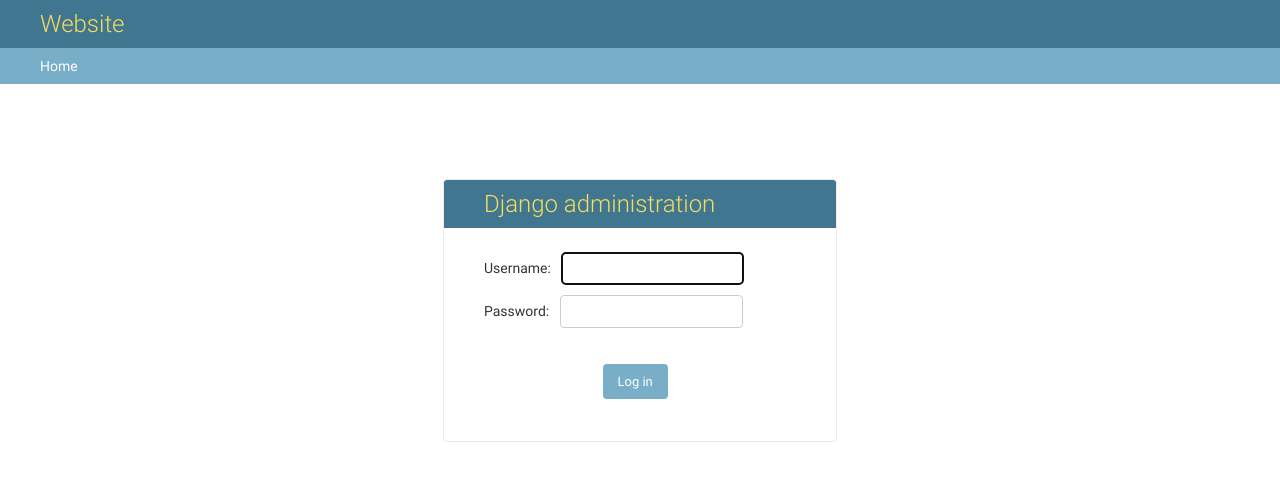
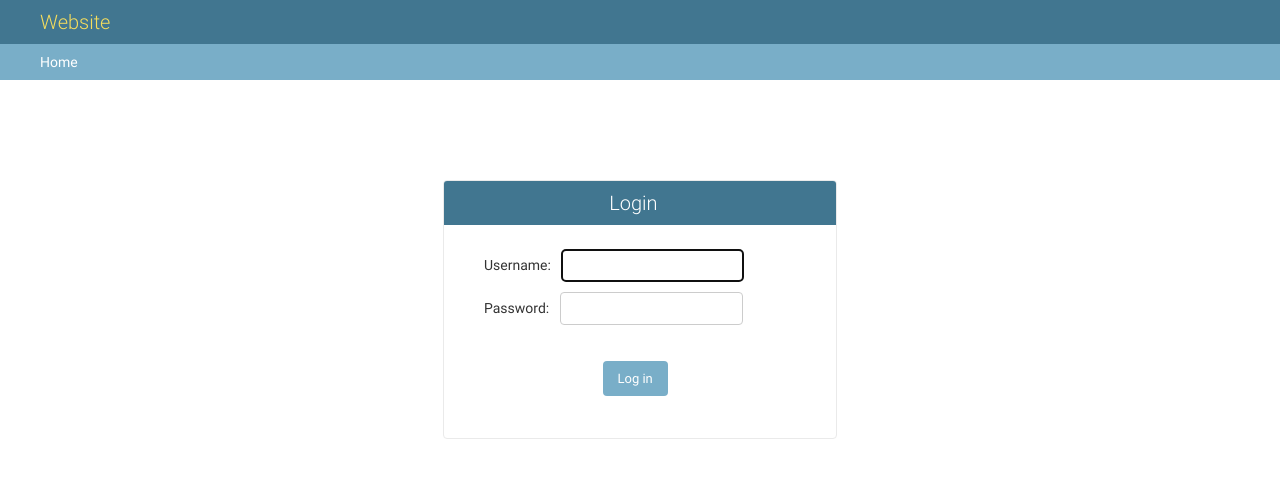
Before and after one commit to bundasmanu/ProjetoMestrado, a Django app: page /login/ in a window 1280 px wide. Shown: the top 482 px of the page. Run offline with Django 3.2, Linux system fonts and the light colour scheme; parts of the project's set-up code (start-up, migrations or seed data) failed here and were passed over.

Commit message:
Login page complete (minor responsive h1 problem, but not much important). After that i need to construct create user page.

```diff
--- a/static/users/css/loginForm.css
+++ b/static/users/css/loginForm.css
@@ -7,11 +7,24 @@
 }
 
 #header h1 {
-    font-size: 18px;
+    font-size: 20px !important;
 }
 
 #header h1 a {
-    color: #fff;
+    visibility: hidden !important;
+	position: relative !important;
+}
+
+#header h1 a:after {
+    visibility: visible !important;
+	position: absolute !important;
+	top: 0 !important;
+    left: 0 !important;
+    color: #fff !important;
+    content: 'Login'!important;
+    text-align: center !important;
+    margin-left: 65% !important;
+    pointer-events: none !important;
 }
 
 #content {
```
Also changed, not shown: templates/users/Login.html (+1 -26 lines).
